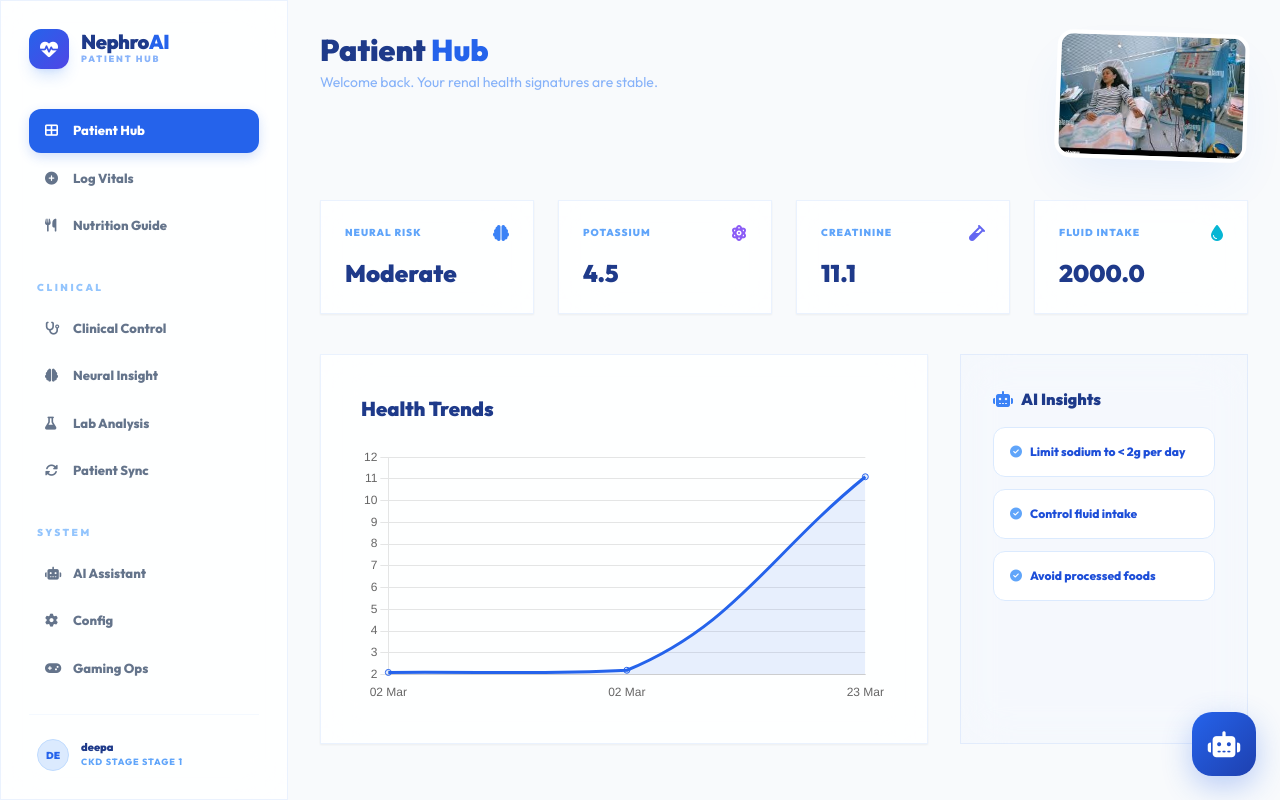
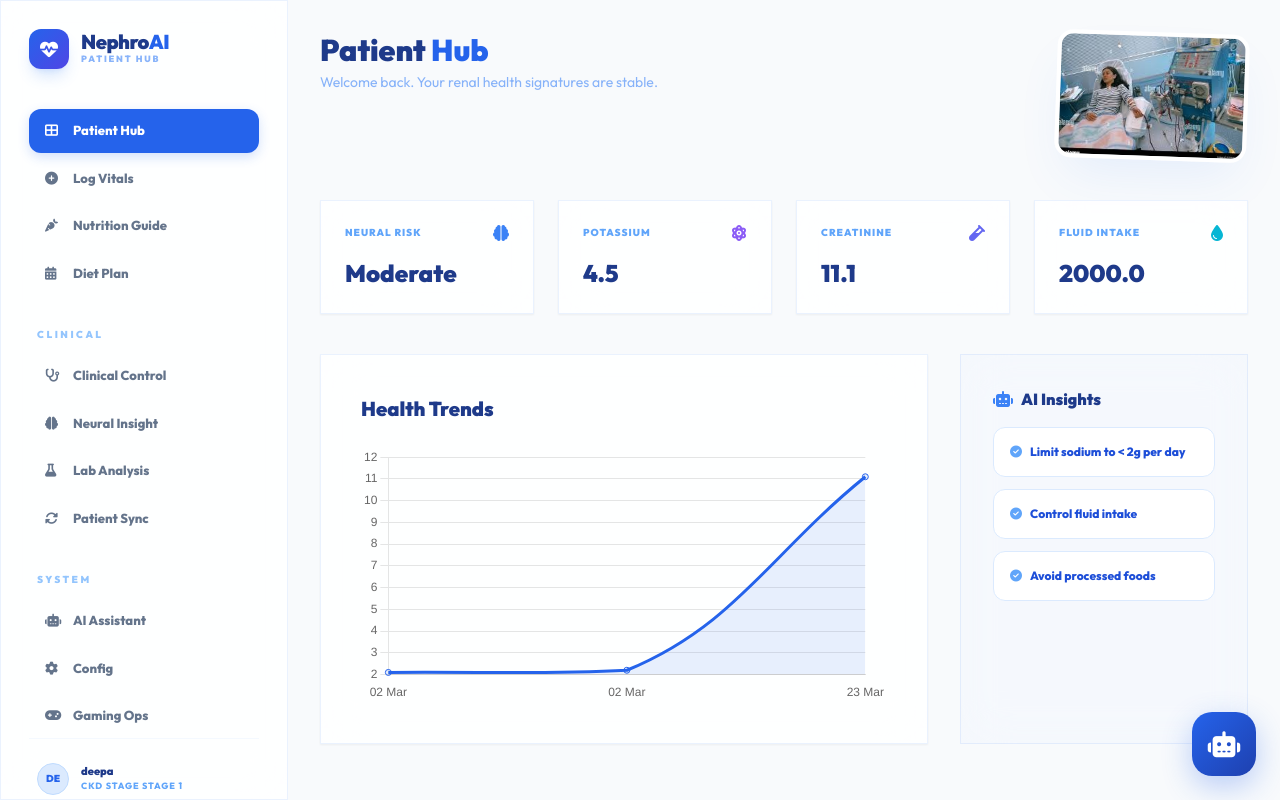
Before and after one commit to Deepacubic/dialysis-, a Flask app: page /dashboard in a window 1280 px wide. Run offline with Flask 3, Linux system fonts and the light colour scheme; the visitor is signed in with stand-in values (Sample User, id 1); some libraries are stand-ins or nearby versions.

Commit message:
Restore missing 'Diet Plan' navigation across Patient Dashboard, Admin Control, Health Entry, and Nutrition Guide.

```diff
--- a/templates/admin.html
+++ b/templates/admin.html
@@ -45,7 +45,8 @@
     <nav class="space-y-1">
         <a href="/dashboard" class="nav-link"><i class="fas fa-th-large w-4"></i>Patient Hub</a>
         <a href="/health-entry" class="nav-link"><i class="fas fa-plus-circle w-4"></i>Log Vitals</a>
-        <a href="/food" class="nav-link"><i class="fas fa-utensils w-4"></i>Nutrition Guide</a>
+        <a href="/food" class="nav-link"><i class="fas fa-carrot w-4"></i>Nutrition Guide</a>
+        <a href="/diet-plan" class="nav-link"><i class="fas fa-calendar-alt w-4"></i>Diet Plan</a>
     </nav>
 
     <!-- Clinical Group -->
--- a/templates/dashboard.html
+++ b/templates/dashboard.html
@@ -72,7 +72,10 @@
             <i class="fas fa-plus-circle w-4"></i> Log Vitals
         </a>
         <a href="/food" class="nav-link">
-            <i class="fas fa-utensils w-4"></i> Nutrition Guide
+            <i class="fas fa-carrot w-4"></i> Nutrition Guide
+        </a>
+        <a href="/diet-plan" class="nav-link">
+            <i class="fas fa-calendar-alt w-4"></i> Diet Plan
         </a>
     </nav>
 
--- a/templates/food.html
+++ b/templates/food.html
@@ -48,9 +48,9 @@
                 Nutrition<span class="text-blue-600">Guide</span>
             </a>
             <div class="flex items-center gap-8 font-bold text-sm text-blue-900/60 uppercase tracking-widest">
+                <a href="/diet-plan" class="hover:text-amber-600 transition-all">Diet Plan</a>
+                <div class="h-4 w-px bg-blue-500/10"></div>
                 <a href="/dashboard" class="hover:text-blue-600 transition-all">Dashboard</a>
-                <div class="h-4 w-px bg-blue-500/10"></div>
-                <a href="/logout" class="text-rose-500 hover:text-rose-400">Logout</a>
             </div>
         </div>
     </nav>
--- a/templates/health_entry.html
+++ b/templates/health_entry.html
@@ -46,7 +46,9 @@
                 Log<span class="text-blue-600">Vitals</span>
             </a>
             <div class="flex items-center gap-8 font-bold text-sm text-blue-900/60 uppercase tracking-widest">
-                <a href="/dashboard" class="hover:text-blue-600 transition-all">Back to Dashboard</a>
+                <a href="/diet-plan" class="hover:text-amber-600 transition-all">Diet Plan</a>
+                <div class="h-4 w-px bg-blue-500/10"></div>
+                <a href="/dashboard" class="hover:text-blue-600 transition-all">Dashboard</a>
             </div>
         </div>
     </nav>
```
